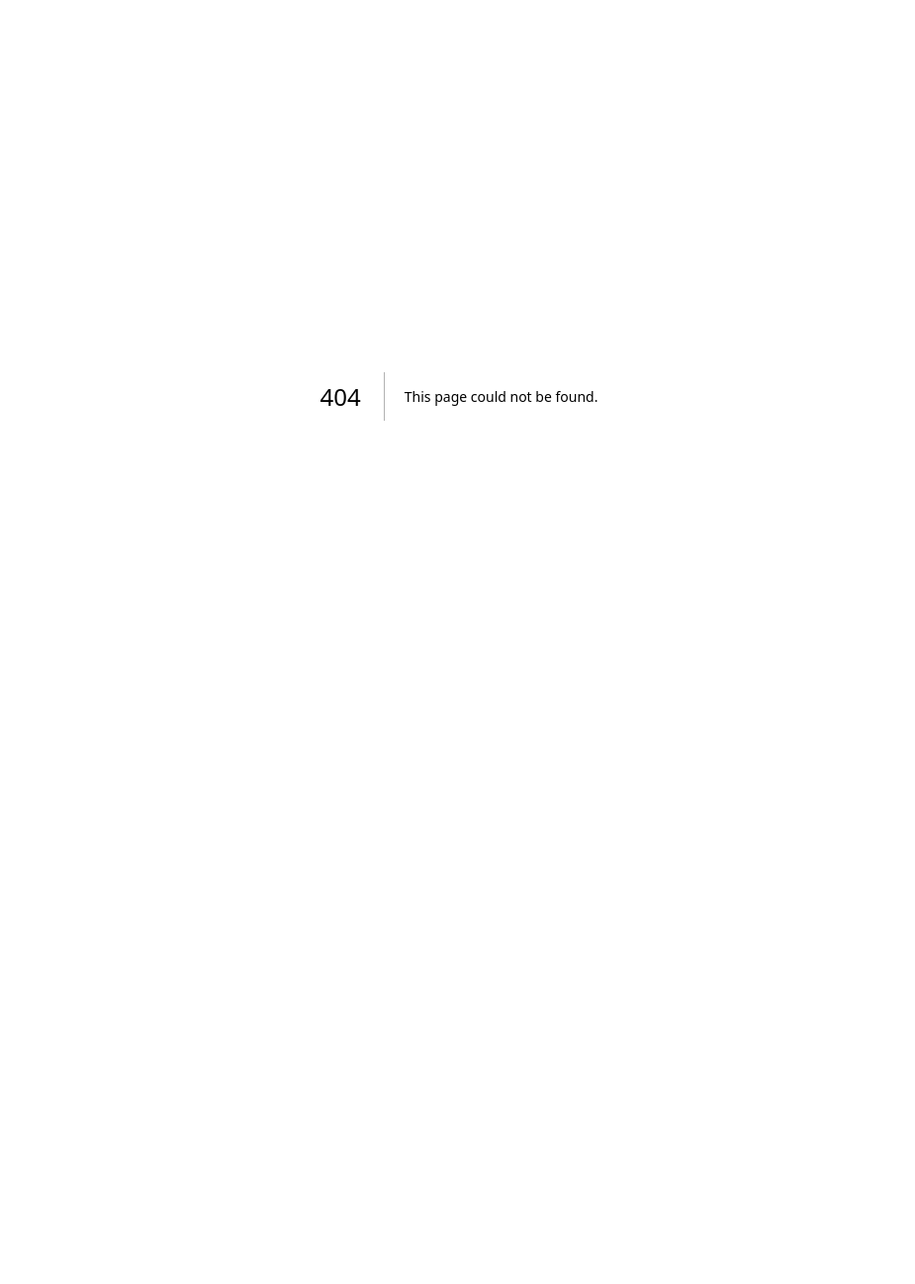
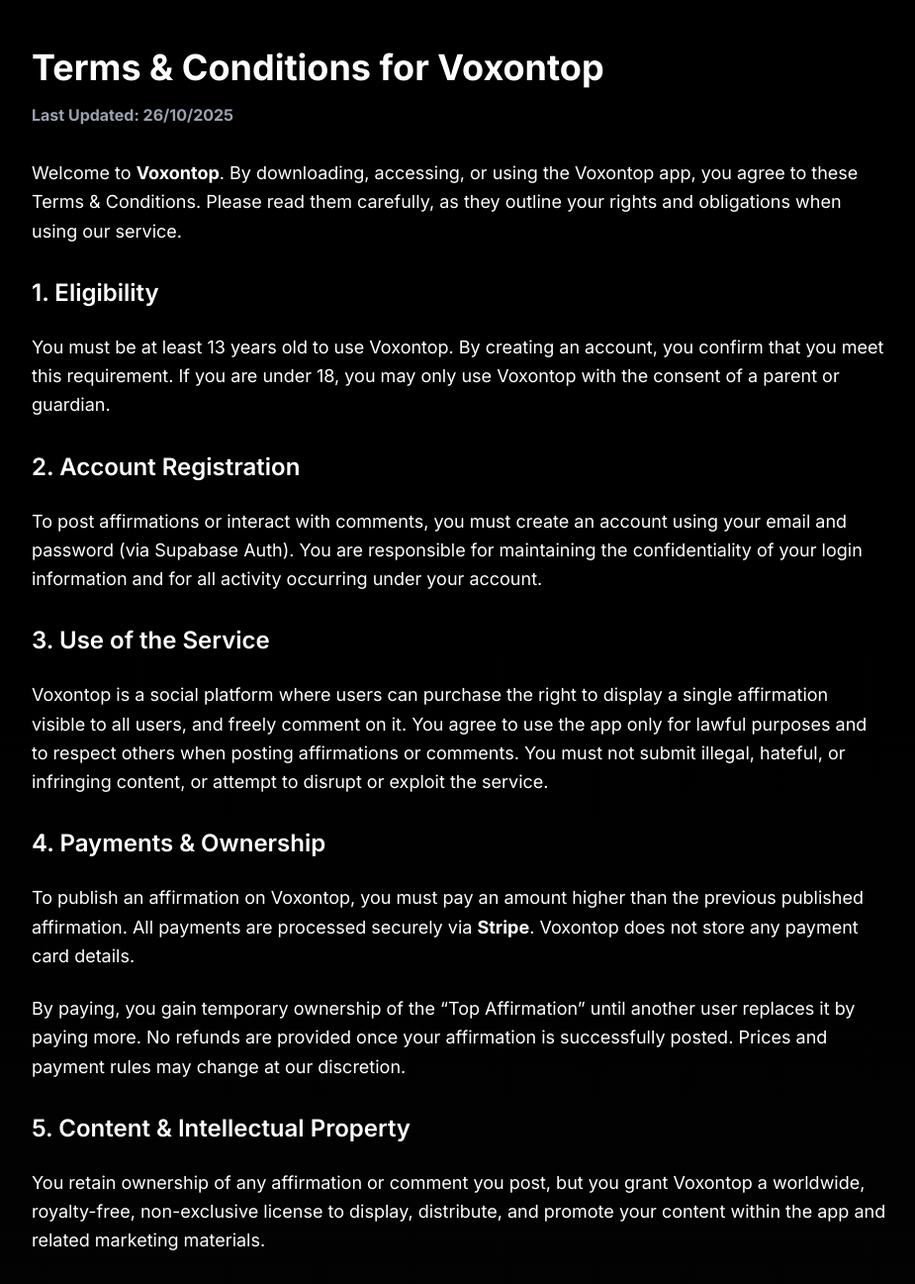
Before and after one commit to cfoltran/pommef, a Next.js app: page /1/voxontop/terms-and-conditions in a window 1280 px wide. Before the commit this address had no page. Shown: the top 1297 px of the page at 99% size, without its empty margins (176-1101 px from the left). Before the commit the page ends 800 px from the top, so only its background shows below. Built offline with nearby package versions, Linux system fonts and the light colour scheme.

Commit message:
add t&cs

```diff
--- /dev/null
+++ b/app/[lang]/voxontop/terms-and-conditions/page.tsx
@@ -0,0 +1,131 @@
+export default function TermsAndConditions() {
+  return (
+    <div className="min-h-screen bg-gradient-to-b from-black to-[#111] text-white">
+      <div className="max-w-4xl mx-auto px-4 py-12 space-y-8">
+        <h1 className="text-4xl font-bold mb-4">Terms & Conditions for Voxontop</h1>
+        <p className="text-gray-400"><strong>Last Updated: 26/10/2025</strong></p>
+
+        <p className="text-lg leading-relaxed">
+          Welcome to <strong className="text-white">Voxontop</strong>.
+          By downloading, accessing, or using the Voxontop app, you agree to these Terms & Conditions.
+          Please read them carefully, as they outline your rights and obligations when using our service.
+        </p>
+
+        {/* 1. Eligibility */}
+        <section className="space-y-6">
+          <h2 className="text-2xl font-semibold text-white">1. Eligibility</h2>
+          <p className="text-lg leading-relaxed">
+            You must be at least 13 years old to use Voxontop. By creating an account, you confirm that you meet this requirement.
+            If you are under 18, you may only use Voxontop with the consent of a parent or guardian.
+          </p>
+        </section>
+
+        {/* 2. Account Registration */}
+        <section className="space-y-6">
+          <h2 className="text-2xl font-semibold text-white">2. Account Registration</h2>
+          <p className="text-lg leading-relaxed">
+            To post affirmations or interact with comments, you must create an account using your email and password (via Supabase Auth).
+            You are responsible for maintaining the confidentiality of your login information and for all activity occurring under your account.
+          </p>
+        </section>
+
+        {/* 3. Use of the Service */}
+        <section className="space-y-6">
+          <h2 className="text-2xl font-semibold text-white">3. Use of the Service</h2>
+          <p className="text-lg leading-relaxed">
+            Voxontop is a social platform where users can purchase the right to display a single affirmation visible to all users,
+            and freely comment on it. You agree to use the app only for lawful purposes and to respect others when posting affirmations
+            or comments. You must not submit illegal, hateful, or infringing content, or attempt to disrupt or exploit the service.
+          </p>
+        </section>
+
+        {/* 4. Payments & Ownership */}
+        <section className="space-y-6">
+          <h2 className="text-2xl font-semibold text-white">4. Payments & Ownership</h2>
+          <p className="text-lg leading-relaxed">
+            To publish an affirmation on Voxontop, you must pay an amount higher than the previous published affirmation.
+            All payments are processed securely via <strong className="text-white">Stripe</strong>.
+            Voxontop does not store any payment card details.
+          </p>
+          <p className="text-lg leading-relaxed">
+            By paying, you gain temporary ownership of the “Top Affirmation” until another user replaces it by paying more.
+            No refunds are provided once your affirmation is successfully posted.
+            Prices and payment rules may change at our discretion.
+          </p>
+        </section>
+
+        {/* 5. Content & Intellectual Property */}
+        <section className="space-y-6">
+          <h2 className="text-2xl font-semibold text-white">5. Content & Intellectual Property</h2>
+          <p className="text-lg leading-relaxed">
+            You retain ownership of any affirmation or comment you post, but you grant Voxontop a worldwide, royalty-free,
+            non-exclusive license to display, distribute, and promote your content within the app and related marketing materials.
+          </p>
+          <p className="text-lg leading-relaxed">
+            The Voxontop app, design, branding, and underlying software are the property of Voxontop and its licensors.
+            You may not copy, reproduce, distribute, or create derivative works without written permission.
+          </p>
+        </section>
+
+        {/* 6. Moderation & User Conduct */}
+        <section className="space-y-6">
+          <h2 className="text-2xl font-semibold text-white">6. Moderation & User Conduct</h2>
+          <p className="text-lg leading-relaxed">
+            Voxontop reserves the right to remove or hide any content that violates these Terms or is deemed inappropriate,
+            offensive, or illegal. Users who repeatedly violate our guidelines may have their accounts suspended or terminated.
+          </p>
+        </section>
+
+        {/* 7. Disclaimer & Limitation of Liability */}
+        <section className="space-y-6">
+          <h2 className="text-2xl font-semibold text-white">7. Disclaimer & Limitation of Liability</h2>
+          <p className="text-lg leading-relaxed">
+            Voxontop is provided “as is,” without warranties of any kind. We do not guarantee that the service will be continuous,
+            error-free, or suitable for every purpose. To the fullest extent permitted by law, Voxontop and its operators
+            shall not be liable for any indirect, incidental, or consequential damages arising from your use of the app.
+          </p>
+        </section>
+
+        {/* 8. Termination */}
+        <section className="space-y-6">
+          <h2 className="text-2xl font-semibold text-white">8. Termination</h2>
+          <p className="text-lg leading-relaxed">
+            You may delete your account at any time. Voxontop reserves the right to suspend or terminate any account that violates
+            these Terms, or that we believe poses a risk to the community or the platform’s integrity.
+            Payments already processed will not be refunded upon termination.
+          </p>
+        </section>
+
+        {/* 9. Governing Law */}
+        <section className="space-y-6">
+          <h2 className="text-2xl font-semibold text-white">9. Governing Law & Jurisdiction</h2>
+          <p className="text-lg leading-relaxed">
+            These Terms are governed by the laws of France, where Voxontop is based.
+            Any disputes shall be subject to the exclusive jurisdiction of the competent courts in France.
+          </p>
+        </section>
+
+        {/* 10. Changes to Terms */}
+        <section className="space-y-6">
+          <h2 className="text-2xl font-semibold text-white">10. Changes to These Terms</h2>
+          <p className="text-lg leading-relaxed">
+            We may update these Terms & Conditions from time to time. Updates will be posted in the app with a new “Last Updated” date.
+            Continued use of Voxontop after changes means you accept the new Terms.
+          </p>
+        </section>
+
+        {/* 11. Contact */}
+        <section className="space-y-6">
+          <h2 className="text-2xl font-semibold text-white">11. Contact Us</h2>
+          <p className="text-lg leading-relaxed">
+            If you have any questions or concerns about these Terms & Conditions, please contact us at:
+          </p>
+          <p className="text-lg leading-relaxed">
+            <strong className="text-white">Email:</strong>
+            <a href="mailto:contact@pommef.com" className="text-blue-400 hover:text-blue-300"> contact@pommef.com</a>
+          </p>
+        </section>
+      </div>
+    </div>
+  );
+}
```
